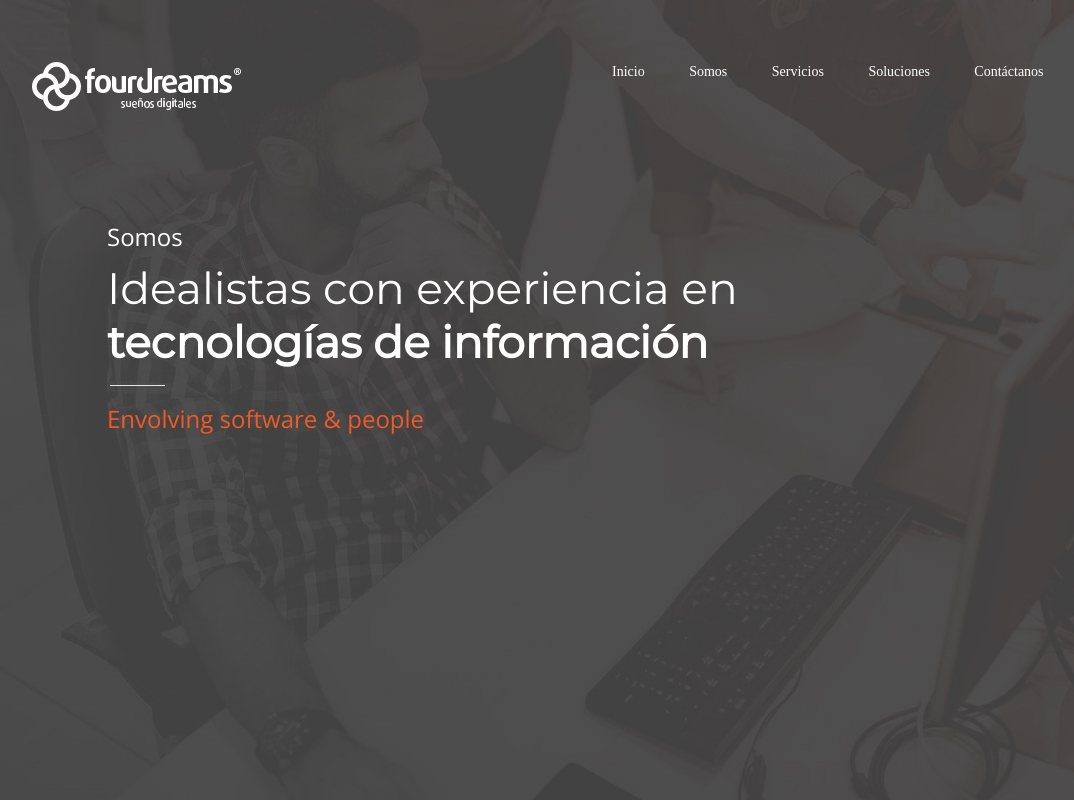
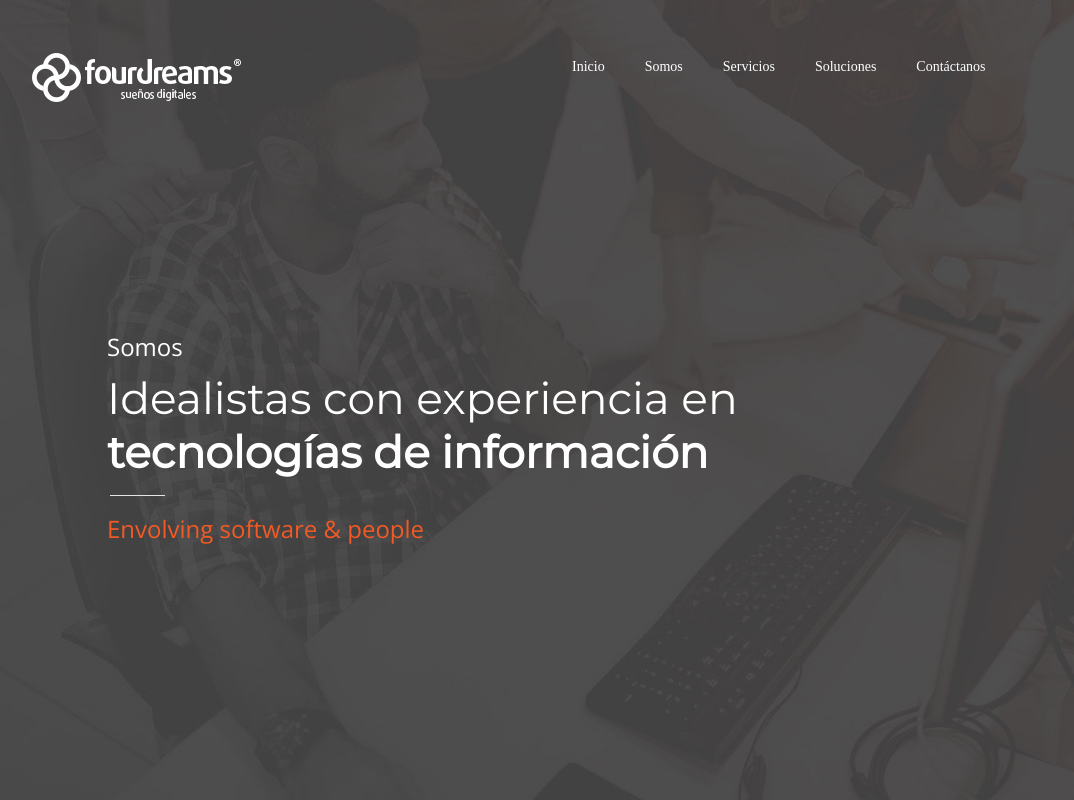
Before and after one commit to liljosi/fourdreamsChallenge, a plain HTML site: page index.html in a window 1280 px wide. Shown: the top 800 px of the page, without its empty margins (83-1157 px from the left). Drawn offline with nearby package versions, Linux system fonts and the light colour scheme.

Commit message:
commited fix

```diff
--- a/css/styles.css
+++ b/css/styles.css
@@ -1,5 +1,6 @@
 body {
     margin:0;
+    position: relative;
 }
 .backgroundInicio{
     background-image: url("../images/personas-trabajando.jpg");
@@ -15,7 +16,7 @@ hr{
 
 .logo{
     margin-left: 30px;
-    margin-top: 62px;
+    margin-top: 53px;
 }
 
 .linkList{
@@ -61,7 +62,7 @@ a{
         font-weight: 300;
         line-height: 33px;
         margin-left: 190px;
-        margin-top: 220px;
+        margin-top: 330px;
 }
 
 .idealistasText{
@@ -384,3 +385,7 @@ footer{
     margin-top: 63px;
     opacity: 0px;
 }
+
+.active{
+    border-bottom-color: 1px solid #FB9720;
+}
--- a/index.html
+++ b/index.html
@@ -3,8 +3,8 @@
 <head>
     <meta charset="UTF-8">
     <meta name="viewport" content="width=device-width, initial-scale=1.0">
-
-    <meta http-equiv="X-UA-Compatible" content="ie=edge">
+     <meta http-equiv="X-UA-Compatible" content="ie=edge">
+     <link rel="shortcut icon" type="image/png" href="./images/favicon.ico"/>
     <link rel="stylesheet" href="./bootstrap/css/bootstrap.min.css">
     <link href='https://fonts.googleapis.com/css?family=Montserrat' rel='stylesheet'>
     <link href='https://fonts.googleapis.com/css?family=Open Sans' rel='stylesheet'>
@@ -12,7 +12,7 @@
 
     <link rel="stylesheet" href="./css/styles.css">
 
-    <title>Document</title>
+    <title>fourdreams Challenge</title>
 </head>
 <body>
     <section id="inicio" class="backgroundInicio section  ">
@@ -22,10 +22,10 @@
                              <div class="col">
                                 <img class="logo" src="./images/logo.png" alt="Logotipo de fourdreams">
                              </div>
-                            <div class="col" id="mainNav">
+                            <nav class="col" id="mainNav">
 
 
-                                 <ul class="linkList " >
+                                 <ul class="linkList nav navigation" >
                                      <li ><a href="#inicio">Inicio</a></li>
                                      <li ><a href="#somos">Somos</a></li>
                                      <li ><a href="#servicios">Servicios</a></li>
@@ -33,7 +33,7 @@
                                     <li ><a href="#contacto">Contáctanos</a></li>
                                  </ul>
 
-                            </div>
+                                </nav>
                         </div>
                 </div>
 
```
Also changed, not shown: images/favicon.ico (added), js/nav.js (line endings or trailing spaces).
